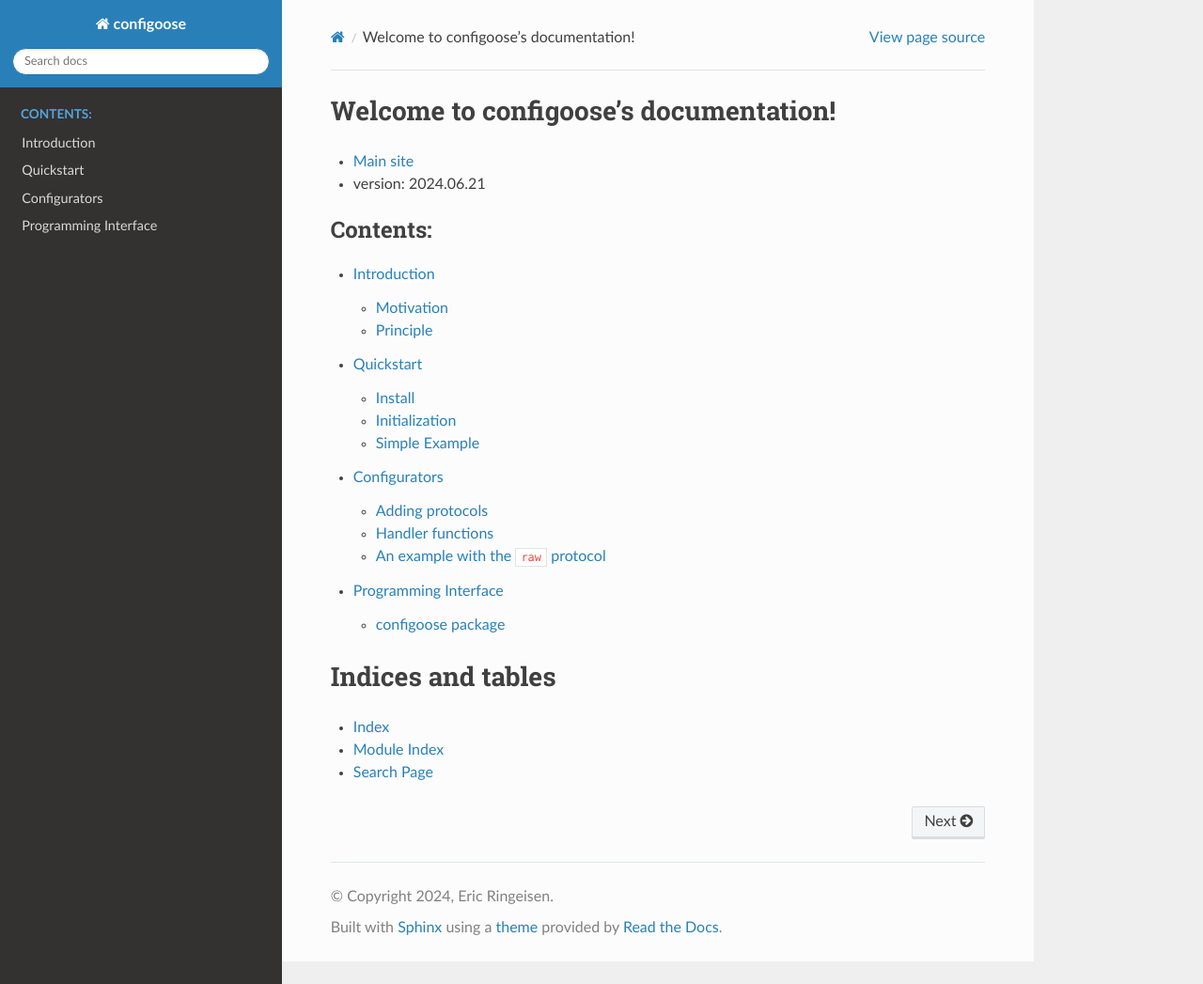
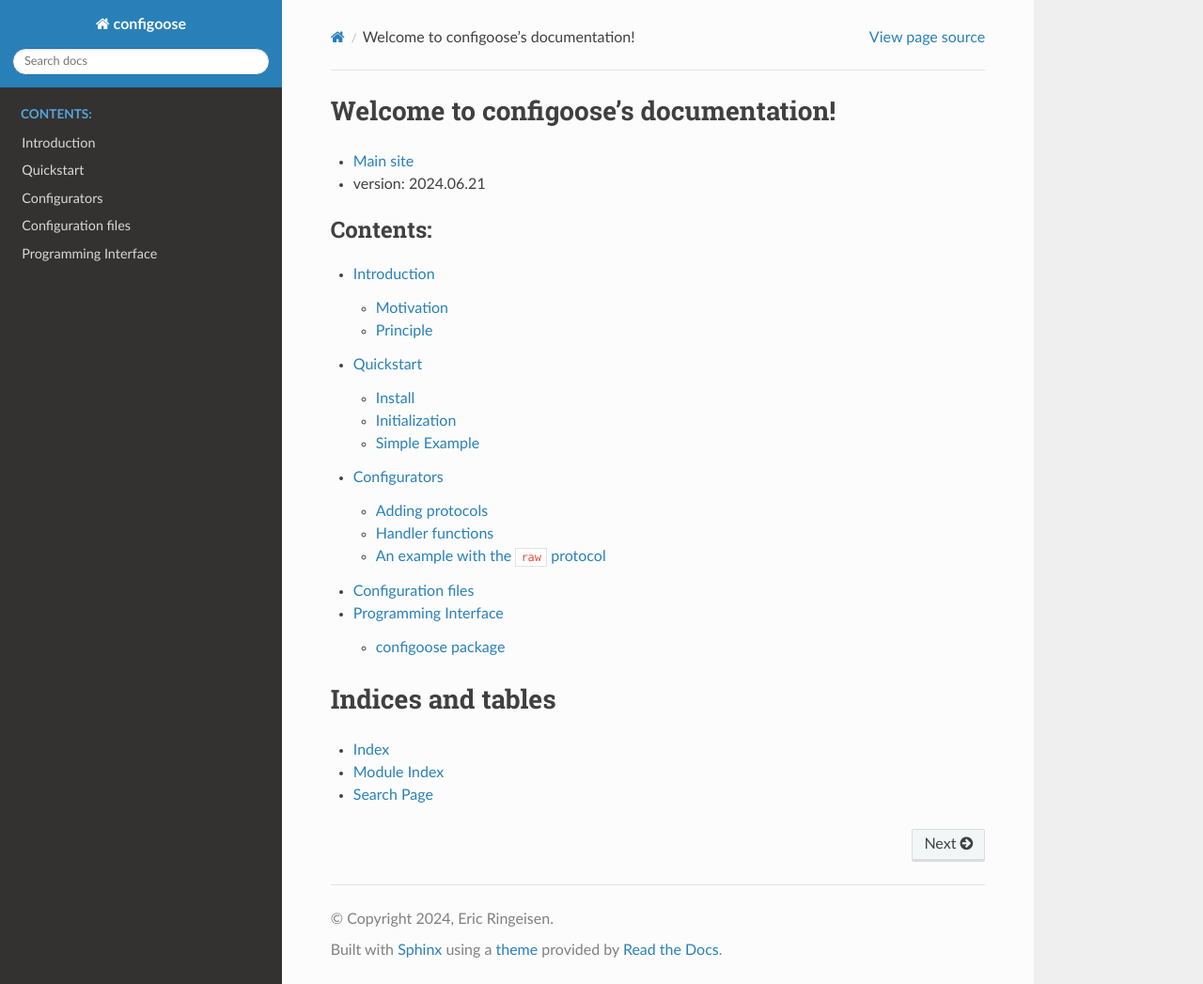
Before and after one commit to Gribouillis/configoose, a Sphinx documentation site: the page built from docs/source/index.rst, in a window 1280 px wide and 1047 px high. Shown: the whole window at 94% size. Built offline with Sphinx 7.4.7 and the Read the Docs theme 2.0.0, drawn with Linux system fonts in a browser that asks for light colours.

Commit message:
Add docs/source/files.rst

```diff
--- /dev/null
+++ b/docs/source/files.rst
@@ -0,0 +1,2 @@
+Configuration files
+===================
--- a/docs/source/index.rst
+++ b/docs/source/index.rst
@@ -16,6 +16,7 @@ Welcome to configoose's documentation!
    intro
    quickstart
    configurators
+   files
    modules
 
 Indices and tables
```
